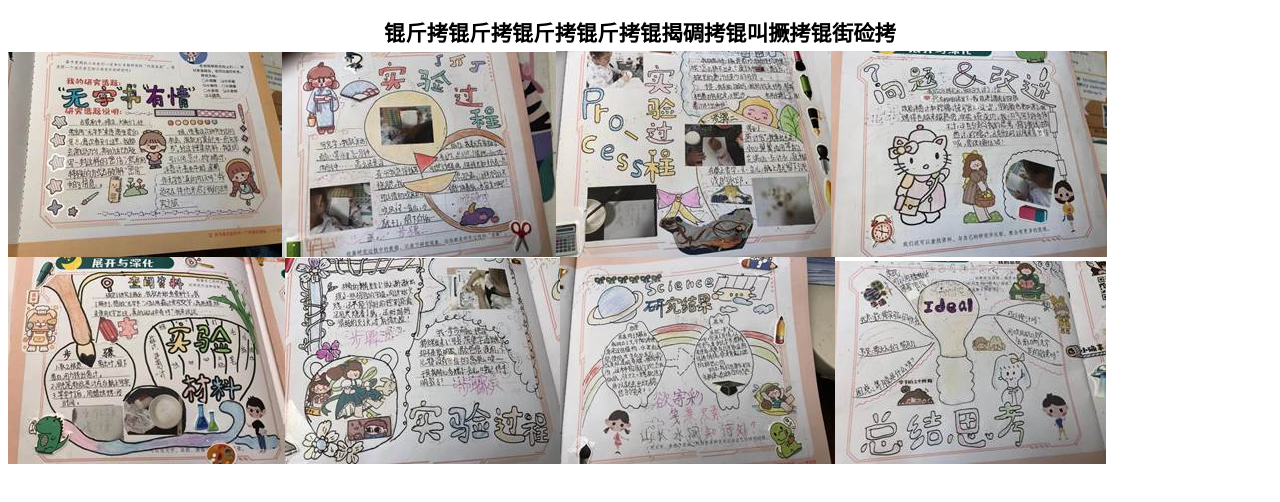
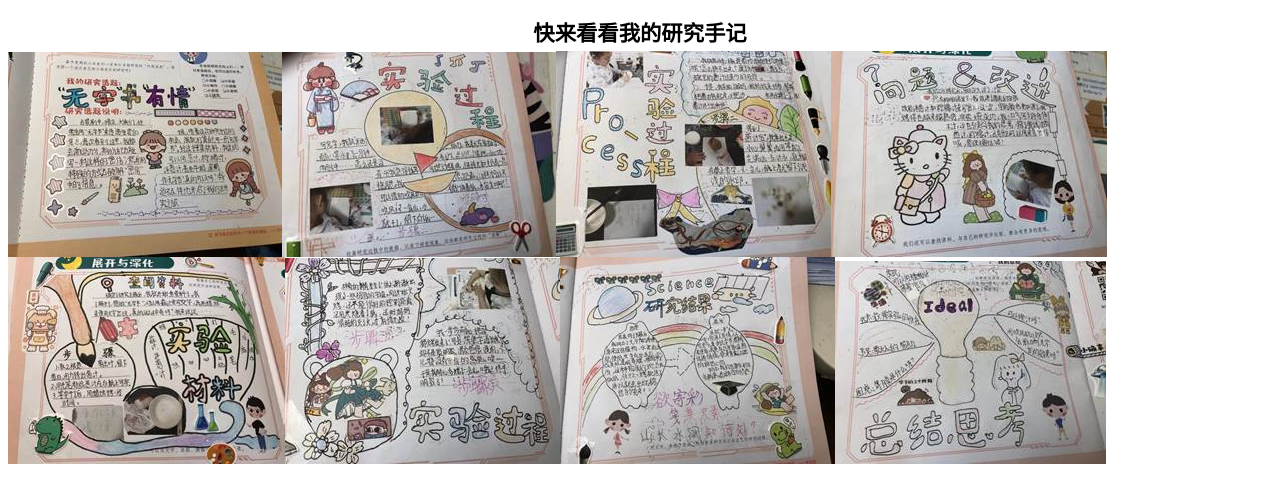
Before and after one commit to poss-ible/poss-ible.github.io, a plain HTML site: page yjsj/10/快来看看我的研究手记.html in a window 1280 px wide. Drawn offline with Linux system fonts and the light colour scheme; files whose address does not match are found by name.

Commit message:
更新 快来看看我的研究手记.html

```diff
--- a/yjsj/10/快来看看我的研究手记.html
+++ b/yjsj/10/快来看看我的研究手记.html
@@ -5,6 +5,7 @@ xmlns:m="http://schemas.microsoft.com/office/2004/12/omml"
 xmlns="http://www.w3.org/TR/REC-html40">
 
 <head>
+<meta charset="utf-8">
 <meta http-equiv=Content-Type content="text/html; charset=gb2312">
 <meta name=ProgId content=Word.Document>
 <meta name=Generator content="Microsoft Word 15">
@@ -19,7 +20,7 @@ w\:* {behavior:url(#default#VML);}
 .shape {behavior:url(#default#VML);}
 </style>
 <![endif]-->
-<title>�ҵ��о��ּ�</title>
+<title>快来看看我的研究手记</title>
 <!--[if gte mso 9]><xml>
  <o:DocumentProperties>
   <o:Author>Ǯ���</o:Author>
@@ -833,7 +834,7 @@ div.WordSection1
 
 <div class=WordSection1 style='layout-grid:15.6pt'>
 
-<p class=MsoTitle>���������ҵ��о��ּ�<span lang=EN-US><o:p></o:p></span></p>
+<p class=MsoTitle>快来看看我的研究手记<span lang=EN-US><o:p></o:p></span></p>
 
 <p class=MsoNormal><span lang=EN-US style='mso-no-proof:yes'><!--[if gte vml 1]><v:shapetype
  id="_x0000_t75" coordsize="21600,21600" o:spt="75" o:preferrelative="t"
```
